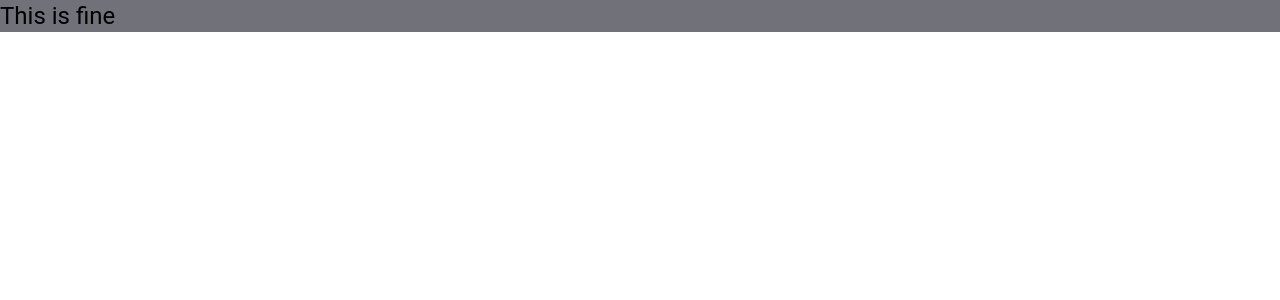
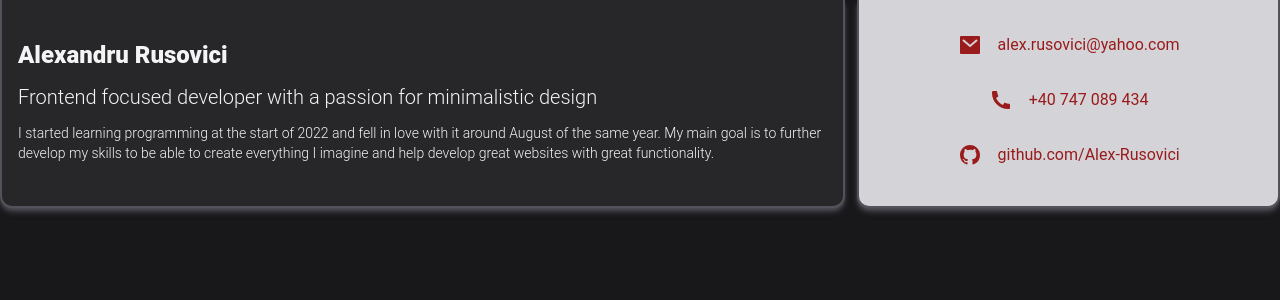
Before and after one commit to Alex-Rusovici/resume, a Next.js app: page / in a window 1280 px wide. Shown: the top 300 px of the page. Built offline with nearby package versions, Linux system fonts and the light colour scheme.

Commit message:
header - 90%
header - 90%

```diff
--- a/package.json
+++ b/package.json
@@ -18,6 +18,7 @@
     "postcss": "^8.4.21",
     "react": "18.2.0",
     "react-dom": "18.2.0",
+    "react-icons": "^4.7.1",
     "tailwindcss": "^3.2.4"
   }
 }
--- a/src/pages/index.js
+++ b/src/pages/index.js
@@ -1,4 +1,7 @@
 import Head from 'next/head';
+import { RiMailFill } from 'react-icons/ri';
+import { RiPhoneFill } from 'react-icons/ri';
+import { RiGithubFill } from 'react-icons/ri';
 import { css } from '@emotion/css';
 
 export default function Home() {
@@ -10,11 +13,61 @@ export default function Home() {
         <meta name="viewport" content="width=device-width, initial-scale=1" />
         <link rel="icon" href="/favicon.ico" />
       </Head>
-      <main>
-        <div className="container mx-auto">
-          <p className="text-2xl background: bg-zinc-500">This is fine</p>
+
+      <header>
+        <div className="container mx-auto flex flex-row gap-3">
+          <div className="flex-col lg:h-52 lg:w-2/3 bg-zinc-800 border-zinc-600 border-solid border-2 border-t-0 p-4 rounded-b-xl lg:flex lg:flex-col lg:items-center lg:justify-center shadow-md shadow-zinc-600">
+            <h1 className="text-2xl font-black mb-3 text-zinc-100 self-start">
+              Alexandru Rusovici
+            </h1>
+
+            <h2 className="text-xl font-light mb-3 text-zinc-100 self-start">
+              Frontend focused developer with a passion for minimalistic design
+            </h2>
+
+            <p className="text-sm font-light mb-1 text-zinc-100">
+              I started learning programming at the start of 2022 and fell in
+              love with it around August of the same year. My main goal is to
+              further develop my skills to be able to create everything I
+              imagine and help develop great websites with great functionality.
+            </p>
+          </div>
+
+          <div className="h-52 w-1/3 bg-zinc-300 border-zinc-600 border-solid border-2 border-t-0 p-4 rounded-b-xl flex flex-col gap-6 items-center justify-center  shadow-md shadow-zinc-600">
+            <div className="text-red-800">
+              <a
+                href="mailto:alex.rusovici@yahoo.com"
+                className="inline-flex flex-row gap-4"
+                title="Mail me"
+              >
+                <RiMailFill className="text-2xl"></RiMailFill>
+                alex.rusovici@yahoo.com
+              </a>
+            </div>
+            <div className="text-red-800">
+              <a
+                href="tel:+40747089434"
+                className="inline-flex flex-row gap-4"
+                title="Call me"
+              >
+                <RiPhoneFill className="text-2xl"></RiPhoneFill>+40 747 089 434
+              </a>
+            </div>
+            <div className="text-red-800">
+              <a
+                href="https://github.com/Alex-Rusovici"
+                target="_blank"
+                className="inline-flex flex-row gap-4"
+                title="Check out my github"
+              >
+                <RiGithubFill className="text-2xl"></RiGithubFill>
+                github.com/Alex-Rusovici
+              </a>
+            </div>
+          </div>
         </div>
-      </main>
+      </header>
+      <main></main>
     </>
   );
 }
--- a/src/styles/index.css
+++ b/src/styles/index.css
@@ -6,4 +6,5 @@
 
 body {
   font-family: Roboto, sans-serif;
+  background-color: rgb(24, 24, 27);;
 }
```
Also changed, not shown: 1 other file (tests, documents, lock files or other folders).
